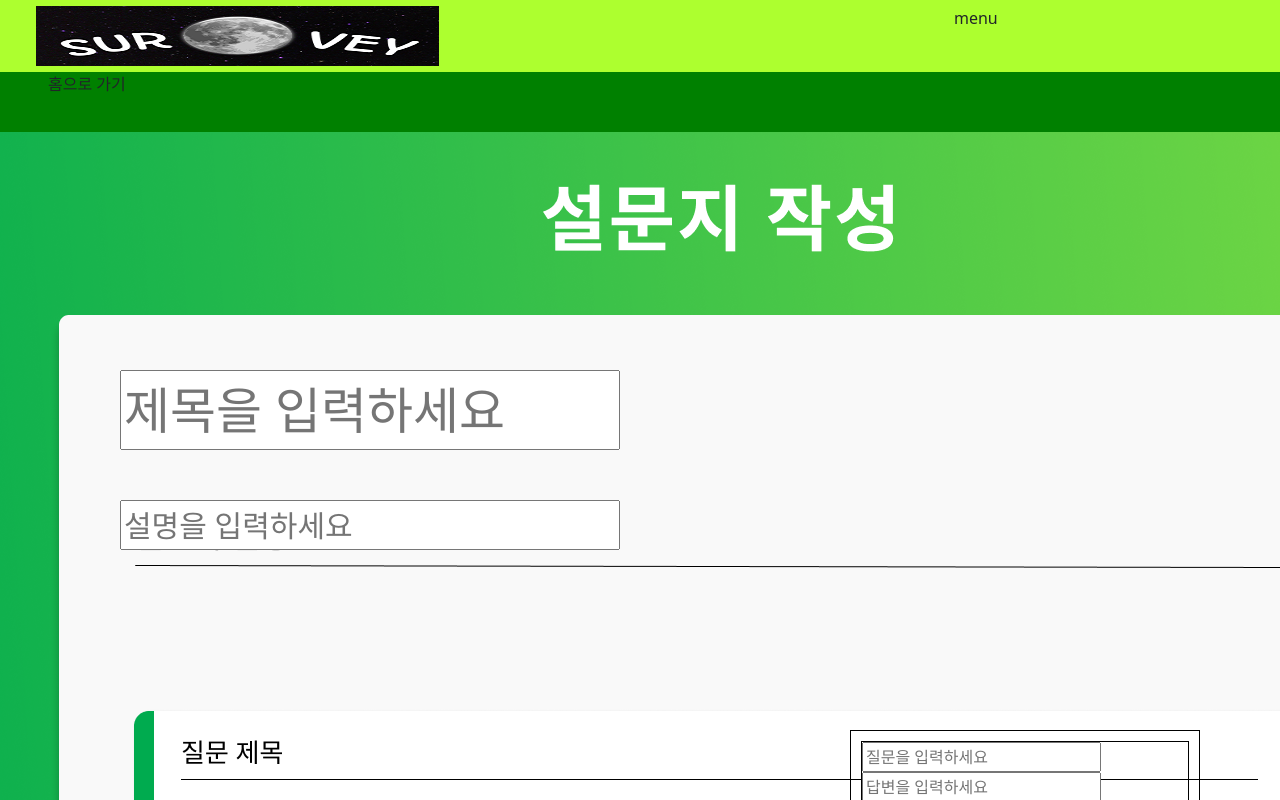
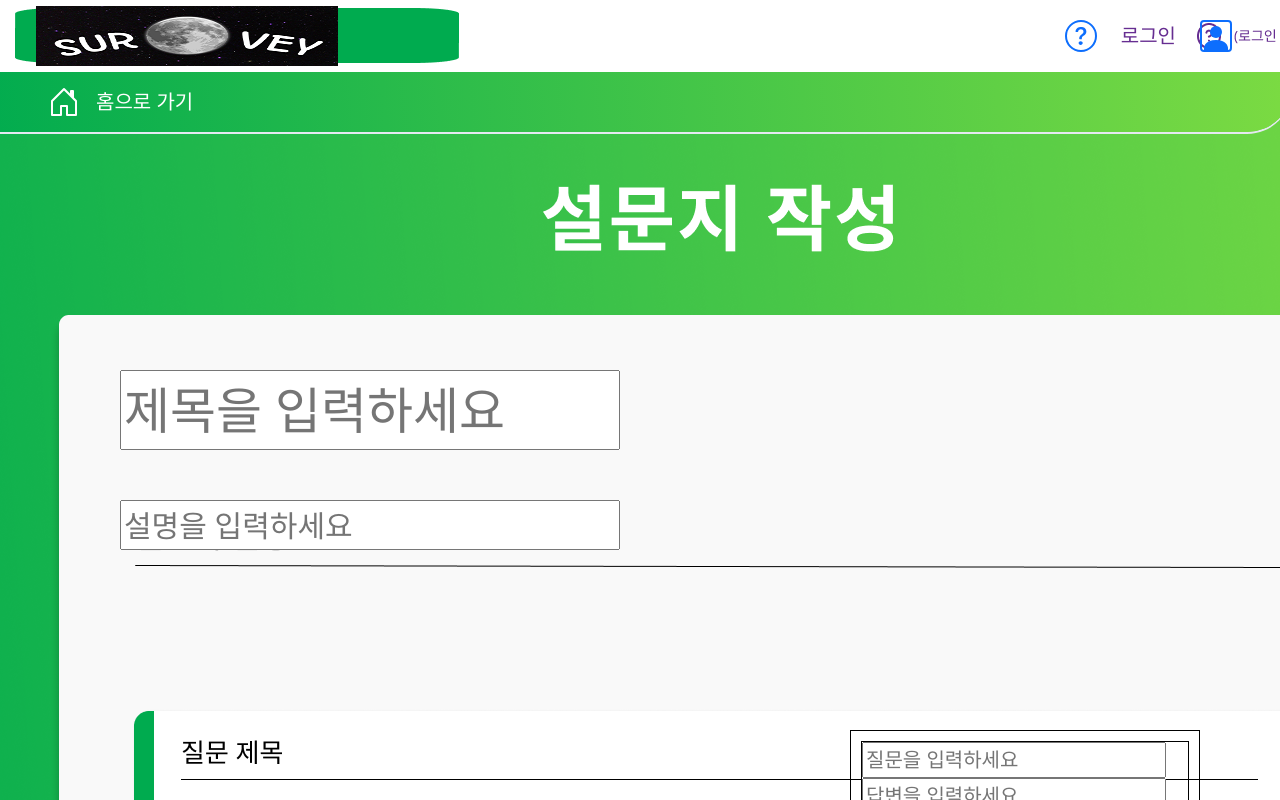
Before and after one commit to dntjr41/Chatbot_Lab, a React (Create React App) app: page /create-survey in a window 1280 px wide. Shown: the top 800 px of the page. Built offline with nearby package versions, Linux system fonts and the light colour scheme.

Commit message:
header layout

```diff
--- a/package.json
+++ b/package.json
@@ -13,6 +13,7 @@
     "react": "^18.2.0",
     "react-bootstrap": "^2.5.0",
     "react-dom": "^18.2.0",
+    "react-icons": "^4.4.0",
     "react-redux": "^8.0.4",
     "react-router-dom": "^6.3.0",
     "react-scripts": "5.0.1",
--- a/src/App.css
+++ b/src/App.css
@@ -1,38 +1,22 @@
+/* 공통적으로 사용할 css 요소 (전체적인 폰트사이즈 같은 것들...) */
 .App {
-  text-align: center;
+  font-size: 20px;
 }
 
-.App-logo {
-  height: 40vmin;
-  pointer-events: none;
+/* 공통 녹색 */
+.color-first {
+  background: linear-gradient(264.61deg, #87DF41 -9.34%, #00AB4F 101.57%);
 }
 
-@media (prefers-reduced-motion: no-preference) {
-  .App-logo {
-    animation: App-logo-spin infinite 20s linear;
-  }
+.color-first-origin {
+  background-color: #00AB4F;
 }
 
-.App-header {
-  background-color: #282c34;
-  min-height: 100vh;
-  display: flex;
-  flex-direction: column;
-  align-items: center;
-  justify-content: center;
-  font-size: calc(10px + 2vmin);
-  color: white;
+/* 공통 보라색 */
+.color-second {
+  background: linear-gradient(249.5deg, #662D91 -14.02%, #A64DFF 108.18%);
 }
 
-.App-link {
-  color: #61dafb;
+.color-second-origin {
+  background-color: #662D91;
 }
-
-@keyframes App-logo-spin {
-  from {
-    transform: rotate(0deg);
-  }
-  to {
-    transform: rotate(360deg);
-  }
-}
--- a/src/App.js
+++ b/src/App.js
@@ -22,17 +22,22 @@ import SurveyResult from './pages/SurveyResultPage';
 import NoPage from './pages/NoPage';
 
 import 'bootstrap/dist/css/bootstrap.min.css';
+import "./App.css";
 
 // 페이지별 url
 // create-survey: 새 설문 작성 페이지
+// survey-result
+//  └/statistic: 설문 결과 통계
+//  └/analysis: 설문 결과 분석
 // *: 나머지 페이지(404 띄움)
 
 function App() {
   return (
+    <div className="App">
       <BrowserRouter>
         <Routes>
           <Route path="/">
-          { <Route path="home" index element={<HomePage />} />}
+            {<Route path="home" index element={<HomePage />} />}
 
             <Route path="login" element={<LoginPage />} />
             <Route path="myinfo" element={<MyInfoPage />} />
@@ -58,6 +63,7 @@ function App() {
           </Route>
         </Routes>
       </BrowserRouter>
+    </div>
   );
 }
 
--- a/src/components/Header.js
+++ b/src/components/Header.js
@@ -2,23 +2,47 @@ import "../css/Layout.css";
 
 import Row from 'react-bootstrap/Row';
 import Col from 'react-bootstrap/Col';
+import Stack from 'react-bootstrap/Stack';
+import { useState } from "react";
+import { Link } from "react-router-dom";
+import { BsQuestionCircle, BsPersonSquare, BsHouseDoor } from "react-icons/bs";
 
 // 헤더 컴포넌트
 // └헤더 상단바
 // └헤더 하단바(페이지별에 따라 다른 색상구성)
 
 const Header = function () {
+    const [loginStatus, setLoginStatus] = useState(false);
     const gotoHome = () => {
         alert("홈으로");
+    }
+    const requestLogin = () => {
+        setLoginStatus(!loginStatus);
     }
     return (
         <div>
             <Row className="header-top px-5">
-                <Col className="col-md-4 logo-image" onClick={gotoHome}></Col>
-                <Col className="col-md-3 offset-md-5">menu</Col>
+                <Col className="header-logo" md={3} onClick={gotoHome}></Col>
+                <Col className="align-self-center" md={{ span: 3, offset: 6 }}>
+                    <Stack direction="horizontal" gap={4}>
+                        <Link to="/faq" className="ms-auto"><BsQuestionCircle size="32" /></Link>
+                        <Link className="header-login" onClick={requestLogin}>{loginStatus ? "로그아웃" : "로그인"}</Link>
+                        <Link ><BsPersonSquare size="32" /></Link>
+                    </Stack>
+                </Col>
+
+
             </Row>
-            <Row className="header-bottom px-5">
-                <Col>홈으로 가기</Col>
+            {/* 여기 부분은 페이지에 따라서 배경색상과 글자 색을 바꿔줘야함 */}
+            <Row className="header-bottom color-first px-5">
+                <Col className="header-homelink" md={3}>
+                    <Link to="/">
+                        <Stack direction="horizontal" gap={3}>
+                            <BsHouseDoor size="32" />
+                            <div>홈으로 가기</div>
+                        </Stack>
+                    </Link>
+                </Col>
             </Row>
         </div>
     )
--- a/src/css/Layout.css
+++ b/src/css/Layout.css
@@ -1,22 +1,40 @@
-.header-layout {
-    height: 72px;
-}
-
+/* 헤더 레이아웃 */
+/* 헤더의 상단 */
 .header-top {
     height: 72px;
     padding: 6px 0px;
 
-    background-color: greenyellow;
+    /* background-color: greenyellow; */
 }
 
-.logo-image {
+.header-logo {
     background-image: url(../images/banner-logo.png);
     background-size: 100% 60px;
 
+    cursor: pointer;
 }
 
+.header-login {
+    color: #662D91;
+    text-decoration: none;
+}
+
+/* 헤더의 하단 */
 .header-bottom {
     height: 60px;
 
-    background-color: green;
+    box-shadow: 0px 2px 0px #E5E9F2;
+    border-radius: 0px 0px 45px 0px;
 }
+
+.header-homelink {
+    align-self: center;
+}
+
+.header-homelink a:link,
+.header-homelink a:visited,
+.header-homelink a:hover,
+.header-homelink a:active {
+    color: white;
+    text-decoration: none;
+}
```
Also changed, not shown: 1 other file (tests, documents, lock files or other folders). Lines whose indentation alone changed are shown as unchanged.
